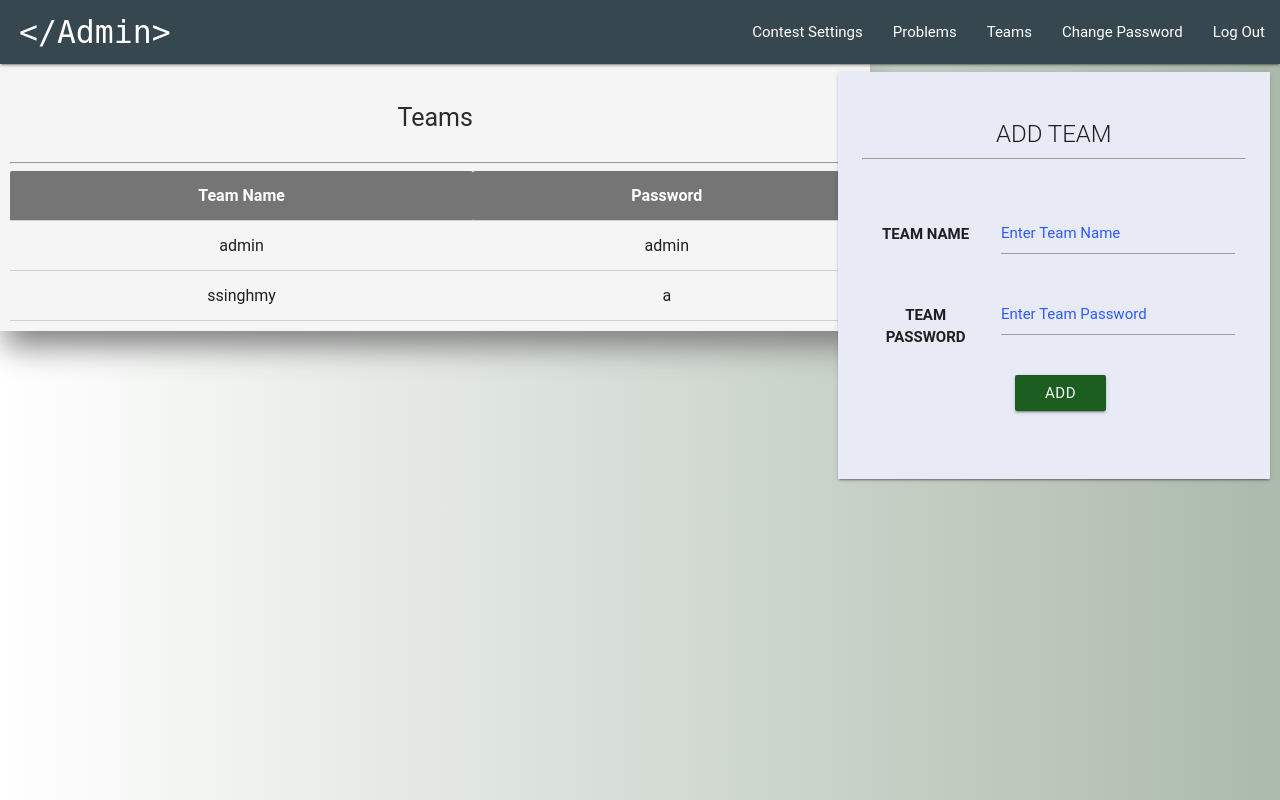
After one commit to yokeshrana/CoderCup, a PHP site: page /admin/teams.php in a window 1280 px wide. The commit adds this page. Run offline with PHP 8.4, Linux system fonts and the light colour scheme; a user stored in the database is signed in; data comes from the database, SQL or seed files in the repository; some web fonts are replaced.

Commit message:
COMPLETED THE TEAMS ADMIN PAGE NOW THE TEAMS CAN BE ADDED HERE AT THIS PAGE

```diff
--- /dev/null
+++ b/admin/teams.php
@@ -0,0 +1,186 @@
+<?php
+require_once('../includes/bootstrap.php');
+$con = dbConnect();
+?>
+<?php
+if (!isAdminLoggedIn())
+    header('Location:../login.php?error=admin');
+
+$con = dbConnect();
+?>
+
+<html>
+<head>
+    <title>Admin-CoderCup</title>
+    <link rel="stylesheet" href="../css/custom.css">
+    <link rel="stylesheet" href="../css/materialize.min.css">
+
+    <style>
+
+
+
+
+        body{
+            background: #abbaab; /* fallback for old browsers */
+            background: -webkit-linear-gradient(to left, #abbaab, #ffffff); /* Chrome 10-25, Safari 5.1-6 */
+            background: linear-gradient(to left, #abbaab, #ffffff); /* W3C, IE 10+/ Edge, Firefox 16+, Chrome 26+, Opera 12+, Safari 7+ */
+        }
+        .main-container{
+            margin:0 200px;
+            padding:20px 30px;
+            border-left: 1px solid black;
+            border-right: 1px solid black;
+            border-bottom: 1px solid black;
+        }
+        .left-input-detail{
+            margin-top:10px;
+            font-weight: bold;
+
+        }
+
+         .btn{
+        margin:0px auto;
+              }
+        input::-webkit-input-placeholder {
+            color: #2d5bff !important;
+        }
+
+        input:-moz-placeholder { /* Firefox 18- */
+            color: red !important;
+        }
+
+        input::-moz-placeholder { /* Firefox 19+ */
+            color: red !important;
+        }
+
+        input:-ms-input-placeholder {
+            color: red !important;
+        }
+
+        input{
+            height:40px !important;
+        }
+    </style>
+</head>
+
+<body>
+<div class="navbar-fixed">
+    <nav>
+        <div class="nav-wrapper blue-grey darken-3">
+            <a href="#" class="brand-logo text-black"
+               style="font-family: mono, sans-serif">&nbsp&lt/Admin&gt</span></a>
+            <ul class="right hide-on-med-and-down">
+                <li><a href="index.php">Contest Settings</a></li>
+                <li><a href="problems.php">Problems</a></li>
+                <li><a href="teams.php">Teams</a></li>
+                <li><a href="changepass.php">Change Password</a></li>
+                <li><a href="logout.php">Log Out</a></li>
+            </ul>
+        </div>
+    </nav>
+</div>
+<div >
+  <div class="card " style=" position:fixed; right:10px">
+            <div class="card-content indigo lighten-5"><br>
+                        <div class="card-title center">
+                                         ADD TEAM
+                                       </div><hr><br><br>
+                                       <div class="form-container row">
+                                           <form method="post" action="teams.php">
+                                               <div class="row">
+                                                   <div class="left-input-detail col s4 center">TEAM NAME</div>
+                                                   <div class="col s8">
+                                                       <input name="teamname" type="text" placeholder="Enter Team Name  "  ;>
+
+                                                   </div>
+                                               </div>
+                                               <div class="row">
+                                                   <div class="left-input-detail col s4 center">TEAM PASSWORD</div>
+                                                   <div class="col s8">
+                                                       <input name="teampassword" type="text" placeholder="Enter Team Password  "  ;>
+
+                                                   </div>
+                                               </div>
+                                               <!-- <div class="row">
+                                                   <div class="left-input-detail col s4 center">TEAM EMAIL ID</div>
+                                                   <div class="col s8">
+                                                       <input name="teamEmailid" type="text" placeholder="Enter Email Id  "  ;>
+
+                                                   </div> -->
+
+
+                                               <button class="btn right green darken-4 white-text" style="margin-right:140" name="form-submit" type="submit">ADD</button>
+                                                    <br><br>
+                                                 <?php
+                                         if ( isset( $_POST['form-submit'] ) ) {
+                                           $username = $_POST['teamname'];
+                                           $password = $_POST['teampassword'];
+                                           $sql = "INSERT INTO users ". "(username,password)". "VALUES('$username','$password')";
+                                           $doquery= mysqli_query($con, $sql);
+
+                                           if($doquery)
+                                            {
+                                                echo("<div class=\"alert alert-success\">\nSUCCESFULLY INSERTED INTO DATABASE\n</div>");
+                                            }else {
+                                            echo("<div class=\"alert alert-warning\">\nSOME ERROR EXIST CONTACT CORDINATORS!\n</div>");
+                                            }
+
+
+
+
+
+
+                                                         }
+                                                            ?>
+
+
+
+
+                                           </form>
+                                       </div>
+
+
+
+             </div>
+  </div>
+  </div>
+<div style="width:68%">
+  <div class="custom-table-container">
+      <p align="center" style="font-size:25px; color: #2c2c2c">Teams</p>
+      <hr>
+      <table class="bordered centered">
+          <thead>
+          <tr class="grey darken-1 white-text">
+              <th data-field="title">Team Name</th>
+              <th data-field="attempts">Password</th>
+
+
+          </tr>
+          </thead>
+
+          <?php
+          $query = "SELECT username ,password FROM users";
+          $results = mysqli_query($con, $query);
+          if ($results->num_rows > 0) {
+      while($row = $results->fetch_assoc()) {
+          echo "<tr> <td > ".$row["username"]."</td> <td> " .$row["password"]."</td> </tr>";
+      }
+  } else {
+      echo "NO DATABASE PRESENT";
+  }
+
+          ?>
+
+
+
+
+          <tbody>
+    </div>
+
+
+</div>
+
+
+</div>
+<!-- endmain -->
+<?php include "footer.php"; ?>
--- a/compiler/stage/1/out.txt
+++ b/compiler/stage/1/out.txt
@@ -1 +1 @@
-hello
+hellogjhn
```
Also changed, not shown: compiler/sql/codercup.sql (+48 -10 lines), admin/header.php (line endings or trailing spaces), 4 other files.
